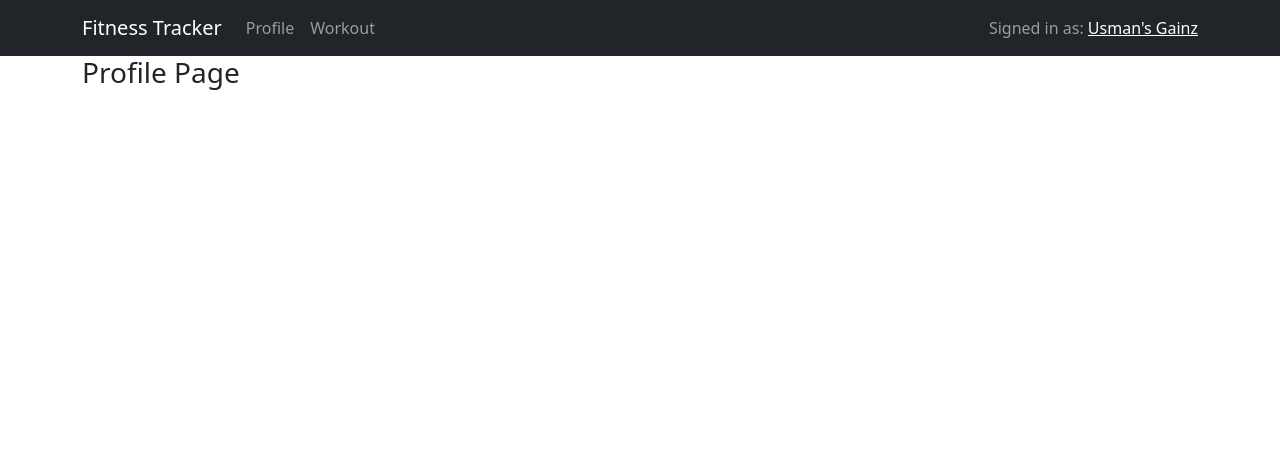
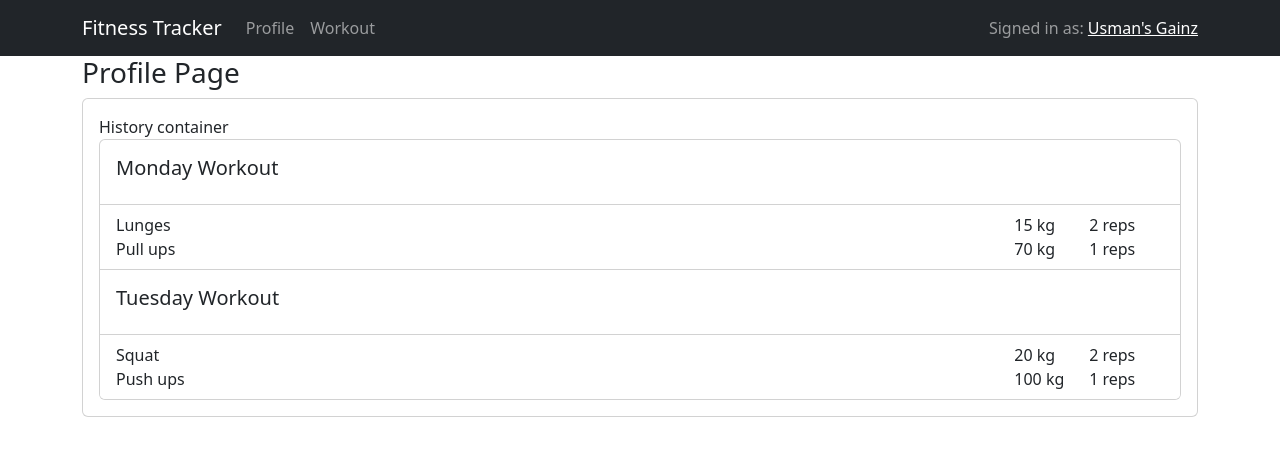
Before and after one commit to solcana/fitness-tracker, a React (Create React App) app in the folder client/: page /profile in a window 1280 px wide. Shown: the top 456 px of the page. Built offline with nearby package versions, Linux system fonts and the light colour scheme.

Commit message:
added a draft for the exersiseHistory, workoutHistory, profile page, historyContainer

```diff
--- a/client/src/components/ExerciseHistory.js
+++ b/client/src/components/ExerciseHistory.js
@@ -1 +1,15 @@
-// Ana
+import React, { Component } from "react";
+
+export class ExerciseHistory extends Component {
+  render() {
+    return (
+      <div style={{ display: "flex" }}>
+        <div style={{ flex: 12 }}>{this.props.exerciseName}</div>
+        <div style={{ flex: 1 }}>{this.props.weight} kg</div>
+        <div style={{ flex: 1 }}>{this.props.reps} reps</div>
+      </div>
+    );
+  }
+}
+
+export default ExerciseHistory;
--- a/client/src/components/HistoryContainer.js
+++ b/client/src/components/HistoryContainer.js
@@ -0,0 +1,16 @@
+import React, { Component } from "react";
+import Card from "react-bootstrap/Card";
+import WorkoutHistory from "./WorkoutHistory";
+
+function HistoryContainer() {
+  return (
+    <>
+      <Card body>
+        History container
+        <WorkoutHistory />
+      </Card>
+    </>
+  );
+}
+
+export default HistoryContainer;
--- a/client/src/components/WorkoutHistory.js
+++ b/client/src/components/WorkoutHistory.js
@@ -0,0 +1,31 @@
+import React from "react";
+import Card from "react-bootstrap/Card";
+import ListGroup from "react-bootstrap/ListGroup";
+import ExerciseHistory from "./ExerciseHistory";
+
+function WorkoutHistory() {
+  return (
+    <Card style={{ width: "100%" }}>
+      <Card.Body>
+        <Card.Title>Monday Workout</Card.Title>
+      </Card.Body>
+      <ListGroup className="list-group-flush">
+        <ListGroup.Item>
+          <ExerciseHistory exerciseName="Lunges" weight="15" reps="2" />
+          <ExerciseHistory exerciseName="Pull ups" weight="70" reps="1" />
+        </ListGroup.Item>
+      </ListGroup>
+      <Card.Body>
+        <Card.Title>Tuesday Workout</Card.Title>
+      </Card.Body>
+      <ListGroup className="list-group-flush">
+        <ListGroup.Item>
+          <ExerciseHistory exerciseName="Squat" weight="20" reps="2" />
+          <ExerciseHistory exerciseName="Push ups" weight="100" reps="1" />
+        </ListGroup.Item>
+      </ListGroup>
+    </Card>
+  );
+}
+
+export default WorkoutHistory;
--- a/client/src/pages/Profile.js
+++ b/client/src/pages/Profile.js
@@ -1,11 +1,13 @@
 import React, { Component } from "react";
 import { Container } from "react-bootstrap";
+import HistoryContainer from "../components/HistoryContainer";
 
 class Profile extends Component {
   render() {
-        return(
+    return (
       <Container>
         <h3>Profile Page</h3>
+        <HistoryContainer />
       </Container>
     );
   }
```
Also changed, not shown: client/src/App.js (+6 -6 lines), client/src/components/Exercise.js (+12 -6 lines). Lines whose indentation alone changed are shown as unchanged.
